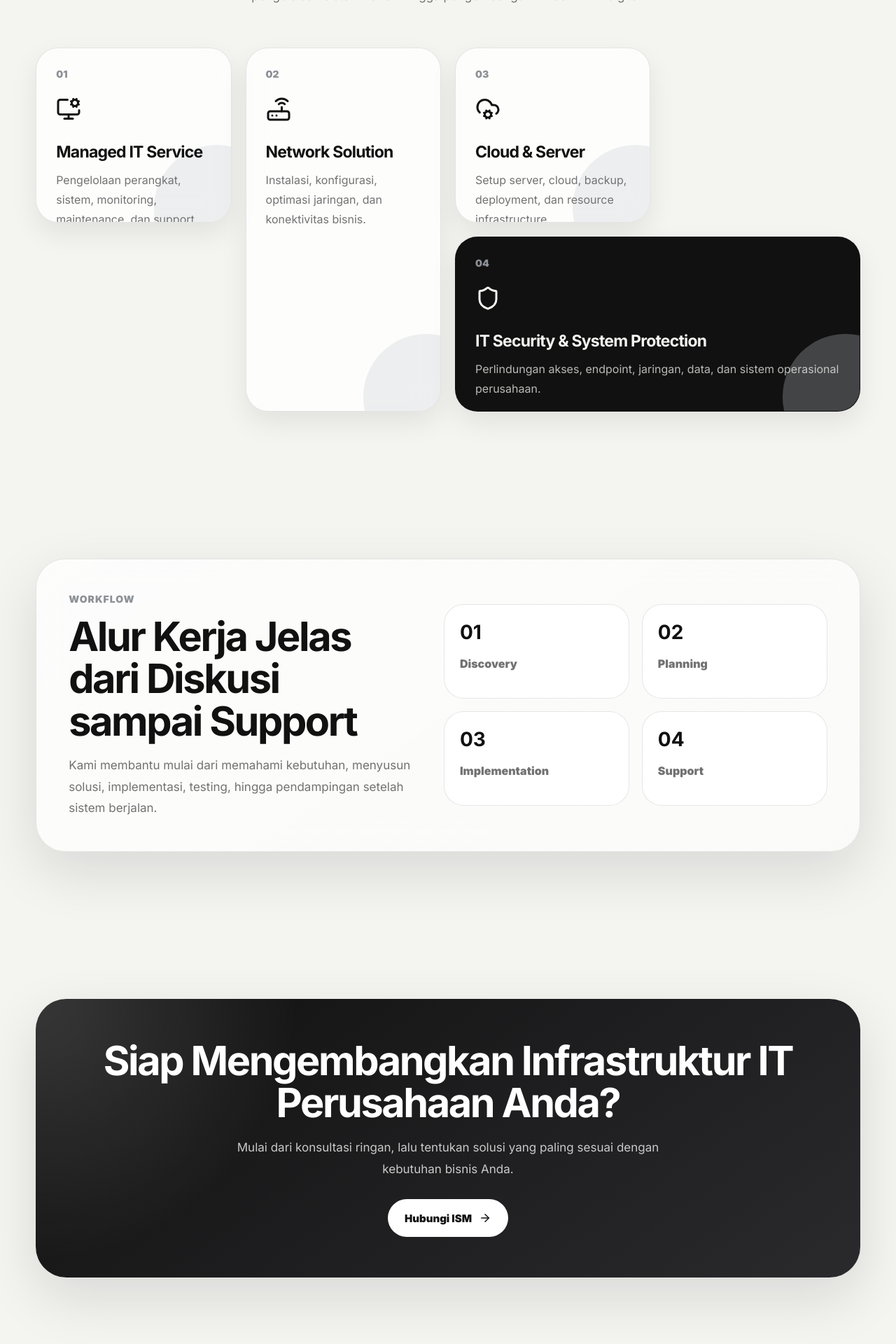
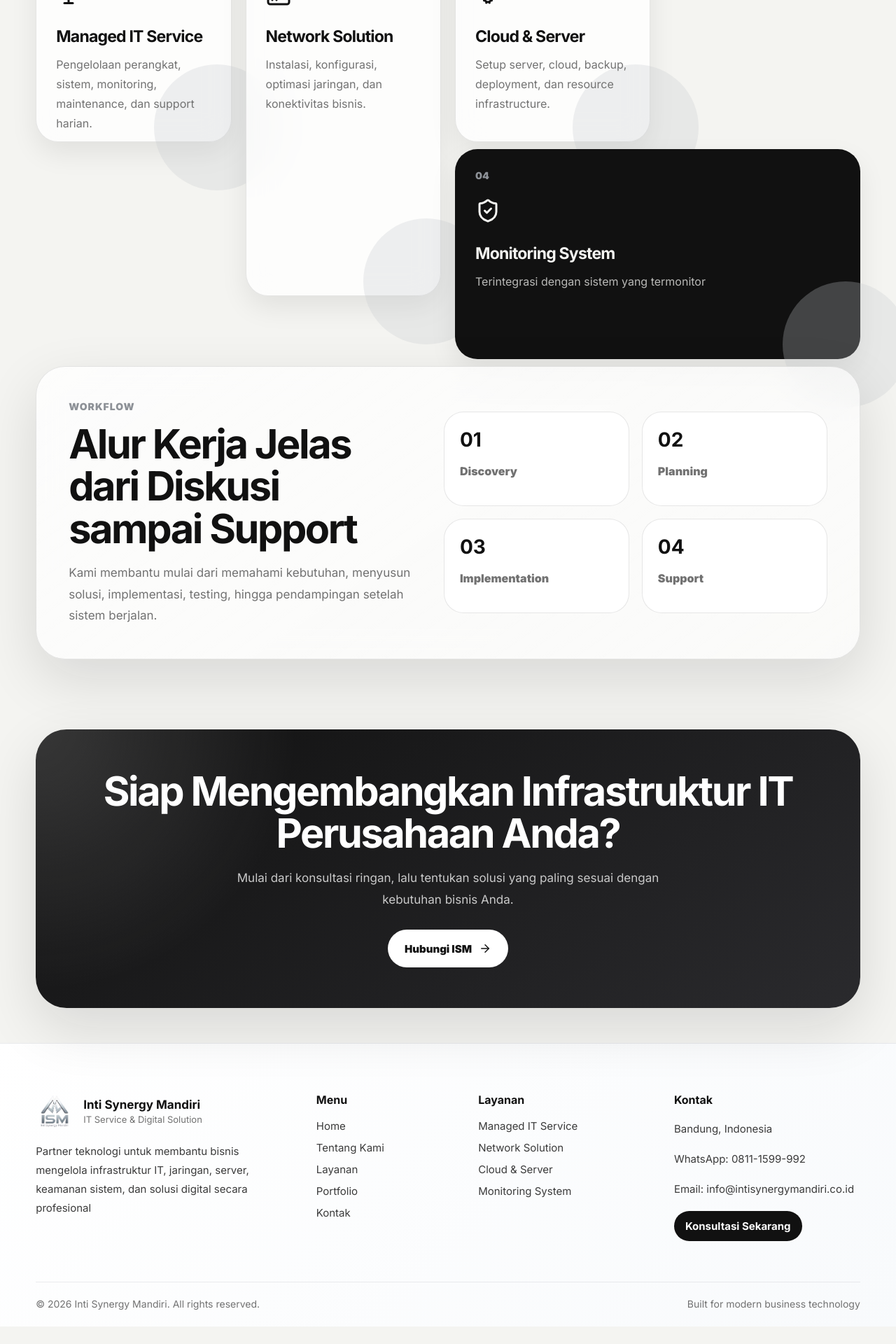
Before and after one commit to mikescofield20707-cpu/portofolio, a PHP site: page /ism/index.html in a window 1280 px wide. Shown: the part 2200-4120 px from the top of the page at 70% size. After the commit the page ends 4095 px from the top, so only its background shows below. Run offline with PHP 8.4, Linux system fonts and the light colour scheme.

Commit message:
update Portofolio

```diff
--- a/ism/assets/css/responsive.css
+++ b/ism/assets/css/responsive.css
@@ -404,3 +404,19 @@
       grid-template-columns: 1fr;
     }
   }
+
+  @media (max-width: 900px) {
+    .footer-grid {
+      grid-template-columns: 1fr 1fr;
+    }
+
+    .footer-bottom {
+      flex-direction: column;
+    }
+  }
+
+  @media (max-width: 560px) {
+    .footer-grid {
+      grid-template-columns: 1fr;
+    }
+  }
--- a/ism/assets/css/style.css
+++ b/ism/assets/css/style.css
@@ -599,7 +599,7 @@ img {
 /* general */
 
 .section {
-  padding: 105px 0;
+  padding: 50px 0;
 }
 
 .section-kicker {
@@ -736,10 +736,11 @@ img {
 }
 
 .service-panel {
+  min-height: 300px;
   position: relative;
   padding: 28px;
   border-radius: 32px;
-  overflow: hidden;
+  overflow: visible;
   background: var(--surface);
   border: 1px solid var(--line);
   backdrop-filter: blur(20px);
@@ -795,11 +796,13 @@ img {
 
 .service-panel.tall {
   grid-row: span 2;
+  min-height: 420px;
 }
 
 .service-panel.wide {
   grid-column: span 2;
   background: var(--dark);
+  margin-top: 40px;
 }
 
 .service-panel.wide h3,
@@ -884,17 +887,23 @@ img {
 /* footer */
 
 .footer {
-  padding: 34px 0;
-  border-top: 1px solid var(--line);
-  background: var(--surface);
-  backdrop-filter: blur(18px);
-}
-
-.footer-inner {
-  display: flex;
-  justify-content: space-between;
-  align-items: center;
-  gap: 22px;
+    padding: 70px 0 24px;
+    background: linear-gradient(135deg, #ffffff, #f8fafc);
+    border-top: 1px solid rgba(15, 23, 42, 0.08);
+  }
+
+  .footer-grid {
+    display: grid;
+    grid-template-columns: 1.5fr .8fr 1fr 1.1fr;
+    gap: 38px;
+  }
+
+  .footer-about p,
+  .footer-col p {
+    margin-top: 16px;
+    color: var(--text);
+    line-height: 1.8;
+    font-size: 15px;
   }
 
   .footer-brand {
@@ -904,23 +913,98 @@ img {
   }
 
   .footer-brand img {
-  width: 42px;
-  height: 42px;
+    width: 54px;
+    height: 54px;
     object-fit: contain;
   }
 
   .footer-brand strong {
     display: block;
     color: var(--dark);
+    font-size: 17px;
+  }
+
+  .footer-brand span {
+    color: var(--muted);
+    font-size: 13px;
+  }
+
+  .footer-col h4 {
+    margin-bottom: 18px;
+    color: var(--dark);
     font-size: 16px;
   }
 
-.footer-brand span,
-.footer p {
+  .footer-col a {
+    display: block;
+    margin-bottom: 12px;
+    color: var(--text);
+    font-size: 15px;
+    transition: .25s ease;
+  }
+
+  .footer-col a:hover {
+    color: var(--primary);
+    transform: translateX(5px);
+  }
+
+  .footer-cta {
+    width: fit-content;
+    margin-top: 18px;
+    padding: 12px 16px;
+    border-radius: 999px;
+    background: var(--dark);
+    color: #fff !important;
+    font-weight: 700;
+  }
+
+  .footer-bottom {
+    margin-top: 46px;
+    padding-top: 22px;
+    border-top: 1px solid rgba(15, 23, 42, 0.08);
+    display: flex;
+    justify-content: space-between;
+    gap: 18px;
     color: var(--muted);
     font-size: 14px;
-  font-weight: 700;
-}
+  }
+
+  body.dark-mode .footer {
+    background: linear-gradient(
+      135deg,
+      #000000,
+      #2e2e2e
+    );
+
+    border-top: 1px solid rgba(255,255,255,.06);
+  }
+
+  body.dark-mode .footer-brand strong,
+  body.dark-mode .footer-col h4,
+  body.dark-mode .footer-col a,
+  body.dark-mode .footer-about p,
+  body.dark-mode .footer-col p,
+  body.dark-mode .footer-bottom {
+    color: #f8fafc;
+  }
+
+  body.dark-mode .footer-brand span {
+    color: #94a3b8;
+  }
+
+  body.dark-mode .footer-col a:hover {
+    color: var(--secondary);
+  }
+
+  body.dark-mode .footer-bottom {
+    border-top: 1px solid rgba(255,255,255,.08);
+  }
+
+  body.dark-mode .footer-cta {
+    background: #ffffff;
+    color: #0f172a !important;
+  }
+
 .page-transition {
     position: fixed;
     inset: 0;
@@ -1414,7 +1498,7 @@ img {
   /* solutions sticky section */
 
   .solutions-section {
-    padding: 115px 0;
+    padding: 60px 0;
   }
 
   .solutions-layout {
--- a/ism/assets/js/main.js
+++ b/ism/assets/js/main.js
@@ -4,9 +4,17 @@ const navbar = document.getElementById("navbar");
 const themeToggle = document.getElementById("themeToggle");
 const contactForm = document.getElementById("contactForm");
 
+
+
 window.addEventListener("load", () => {
-  document.body.classList.add("page-loaded");
-});
+    const pageLoader = document.getElementById("pageLoader");
+
+    if (pageLoader) {
+      setTimeout(() => {
+        pageLoader.classList.add("hide");
+      }, 4000);
+    }
+  });
 
 if (hamburger && navMenu) {
   hamburger.addEventListener("click", () => {
--- a/ism/contact.html
+++ b/ism/contact.html
@@ -174,7 +174,7 @@
                 <option value="Managed IT Service">Managed IT Service</option>
                 <option value="Network Solution">Network Solution</option>
                 <option value="Cloud & Server">Cloud & Server</option>
-                <option value="IT Security">IT Security</option>
+                <option value="Monitoring System">Monitoring System</option>
                 <option value="System Integration">System Integration</option>
               </select>
             </div>
--- a/ism/index.html
+++ b/ism/index.html
@@ -11,7 +11,16 @@
   <link rel="stylesheet" href="assets/css/responsive.css" />
 </head>
 <body>
-
+<div class="page-loader" id="pageLoader">
+  <svg xmlns="http://www.w3.org/2000/svg" viewBox="0 0 128 128" class="pl">
+    <circle stroke-dashoffset="-376.4" stroke-dasharray="377 377" stroke-linecap="round" transform="rotate(-90,64,64)" stroke-width="8" stroke="#111827" fill="none" r="60" cy="64" cx="64" class="pl__ring1"></circle>
+    <circle stroke-dashoffset="-329.3" stroke-dasharray="329.9 329.9" stroke-linecap="round" transform="rotate(-90,64,64)" stroke-width="7" stroke="#1f2937" fill="none" r="52.5" cy="64" cx="64" class="pl__ring2"></circle>
+    <circle stroke-dashoffset="-288.6" stroke-dasharray="289 289" stroke-linecap="round" transform="rotate(-90,64,64)" stroke-width="6" stroke="#374151" fill="none" r="46" cy="64" cx="64" class="pl__ring3"></circle>
+    <circle stroke-dashoffset="-254" stroke-dasharray="254.5 254.5" stroke-linecap="round" transform="rotate(-90,64,64)" stroke-width="5" stroke="#6b7280" fill="none" r="40.5" cy="64" cx="64" class="pl__ring4"></circle>
+    <circle stroke-dashoffset="-225.8" stroke-dasharray="226.2 226.2" stroke-linecap="round" transform="rotate(-90,64,64)" stroke-width="4" stroke="#d1d5db" fill="none" r="36" cy="64" cx="64" class="pl__ring5"></circle>
+    <circle stroke-dashoffset="-203.9" stroke-dasharray="204.2 204.2" stroke-linecap="round" transform="rotate(-90,64,64)" stroke-width="3" stroke="#f8fafc" fill="none" r="32.5" cy="64" cx="64" class="pl__ring6"></circle>
+  </svg>
+</div>
   <div class="background-grid"></div>
   <div class="mesh mesh-one"></div>
   <div class="mesh mesh-two"></div>
@@ -169,13 +178,13 @@
         <span>Managed Service</span>
         <span>Network Solution</span>
         <span>Cloud Infrastructure</span>
-        <span>IT Security</span>
+        <span>Monitoring System</span>
         <span>System Integration</span>
         <span>Technical Support</span>
         <span>Managed Service</span>
         <span>Network Solution</span>
         <span>Cloud Infrastructure</span>
-        <span>IT Security</span>
+        <span>Monitoring System</span>
       </div>
     </section>
 
@@ -270,9 +279,9 @@
 
           <article class="service-panel wide reveal-up delay-three">
             <span>04</span>
-            <i data-lucide="shield"></i>
-            <h3>IT Security & System Protection</h3>
-            <p>Perlindungan akses, endpoint, jaringan, data, dan sistem operasional perusahaan.</p>
+            <i data-lucide="shield-check"></i>
+            <h3>Monitoring System</h3>
+            <p>Terintegrasi dengan sistem yang termonitor</p>
           </article>
 
         </div>
@@ -344,17 +353,52 @@
   </main>
 
   <footer class="footer">
-    <div class="container footer-inner">
-      <div class="footer-brand">
-        <img src="assets/img/logo.png" alt="Inti Synergy Mandiri Logo">
+    <div class="container footer-grid">
+      <div class="footer-about">
+        <div class="footer-brand">
+          <img src="assets/img/logo.png" alt="Inti Synergy Mandiri Logo">
 
-        <div>
-          <strong>Inti Synergy Mandiri</strong>
-          <span>IT Service & Digital Solution</span>
+          <div>
+            <strong>Inti Synergy Mandiri</strong>
+            <span>IT Service & Digital Solution</span>
+          </div>
         </div>
+
+        <p>
+          Partner teknologi untuk membantu bisnis mengelola infrastruktur IT,
+          jaringan, server, keamanan sistem, dan solusi digital secara profesional
+        </p>
       </div>
 
-      <p>Modern Technology Partner for Business Growth</p>
+      <div class="footer-col">
+        <h4>Menu</h4>
+        <a href="index.html">Home</a>
+        <a href="about.html">Tentang Kami</a>
+        <a href="services.html">Layanan</a>
+        <a href="portfolio.html">Portfolio</a>
+        <a href="contact.html">Kontak</a>
+      </div>
+
+      <div class="footer-col">
+        <h4>Layanan</h4>
+        <a href="services.html">Managed IT Service</a>
+        <a href="services.html">Network Solution</a>
+        <a href="services.html">Cloud & Server</a>
+        <a href="services.html">Monitoring System</a>
+      </div>
+
+      <div class="footer-col">
+        <h4>Kontak</h4>
+        <p>Bandung, Indonesia</p>
+        <p>WhatsApp: 0811-1599-992</p>
+        <p>Email: info@intisynergymandiri.co.id</p>
+        <a href="contact.html" class="footer-cta">Konsultasi Sekarang</a>
+      </div>
+    </div>
+
+    <div class="container footer-bottom">
+      <p>© 2026 Inti Synergy Mandiri. All rights reserved.</p>
+      <span>Built for modern business technology</span>
     </div>
   </footer>
 
```
Also changed, not shown: ism/assets/css/animation.css (+73 -0 lines), ism/services.html (+4 -4 lines). Lines whose indentation alone changed are shown as unchanged.
